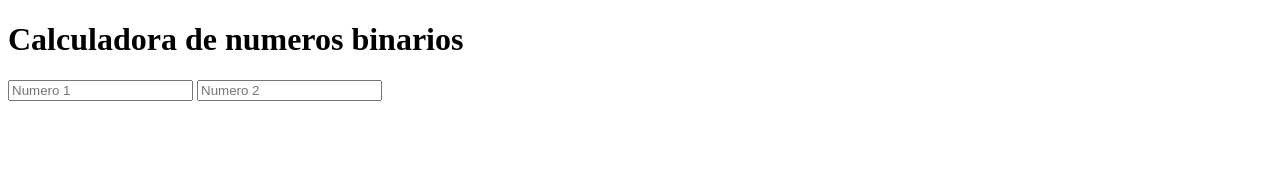
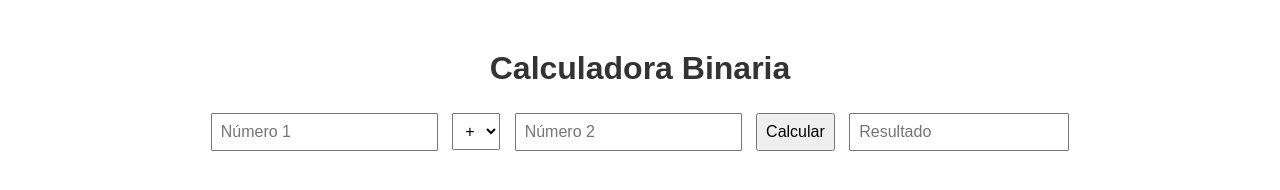
Before and after one commit to LuisPinto9/Calculadora-Binaria, a plain HTML site: page index.html in a window 1280 px wide. Drawn offline with Linux system fonts and the light colour scheme.

Commit message:
Primer commit

```diff
--- a/Script.js
+++ b/Script.js
@@ -0,0 +1,25 @@
+function calculate() {
+    const num1 = document.getElementById('num1').value;
+    const num2 = document.getElementById('num2').value;
+    const operator = document.getElementById('operator').value;
+    let result;
+
+    switch (operator) {
+      case 'add':
+        result = parseInt(num1, 2) + parseInt(num2, 2);
+        break;
+      case 'subtract':
+        result = parseInt(num1, 2) - parseInt(num2, 2);
+        break;
+      case 'multiply':
+        result = parseInt(num1, 2) * parseInt(num2, 2);
+        break;
+      case 'divide':
+        result = parseInt(num1, 2) / parseInt(num2, 2);
+        break;
+      default:
+        break;
+    }
+
+    document.getElementById('result').value = result.toString(2);
+  }
--- a/index.html
+++ b/index.html
@@ -1,14 +1,24 @@
 <!DOCTYPE html>
 <html lang="en">
-  <head>
-    <meta charset="UTF-8" />
-    <meta name="viewport" content="width=device-width, initial-scale=1.0" />
-    <title>Calculadora</title>
-  </head>
-  <body>
-    <h1>Calculadora de numeros binarios</h1>
-    <input type="text" placeholder="Numero 1">
-    <input type="text" placeholder="Numero 2">
-    <script src="Script.js"></script>
-  </body>
+<head>
+  <meta charset="UTF-8">
+  <title>Calculadora Binaria</title>
+  <link rel="stylesheet" href="styles.css">
+</head>
+<body>
+  <h1>Calculadora Binaria</h1>
+  <div class="calculator">
+    <input type="text" id="num1" placeholder="Número 1">
+    <select id="operator">
+      <option value="add">+</option>
+      <option value="subtract">-</option>
+      <option value="multiply">*</option>
+      <option value="divide">/</option>
+    </select>
+    <input type="text" id="num2" placeholder="Número 2">
+    <button onclick="calculate()">Calcular</button>
+    <input type="text" id="result" placeholder="Resultado" readonly>
+  </div>
+  <script src="script.js"></script>
+</body>
 </html>
--- /dev/null
+++ b/styles.css
@@ -0,0 +1,29 @@
+body {
+    font-family: Arial, sans-serif;
+    text-align: center;
+    margin-top: 50px;
+  }
+
+  h1 {
+    color: #333;
+  }
+
+  .calculator {
+    margin-top: 20px;
+  }
+
+  input[type="text"],
+  select,
+  button {
+    padding: 8px;
+    margin: 5px;
+    font-size: 16px;
+  }
+
+  button {
+    cursor: pointer;
+  }
+
+  #result {
+    width: 200px;
+  }
```
